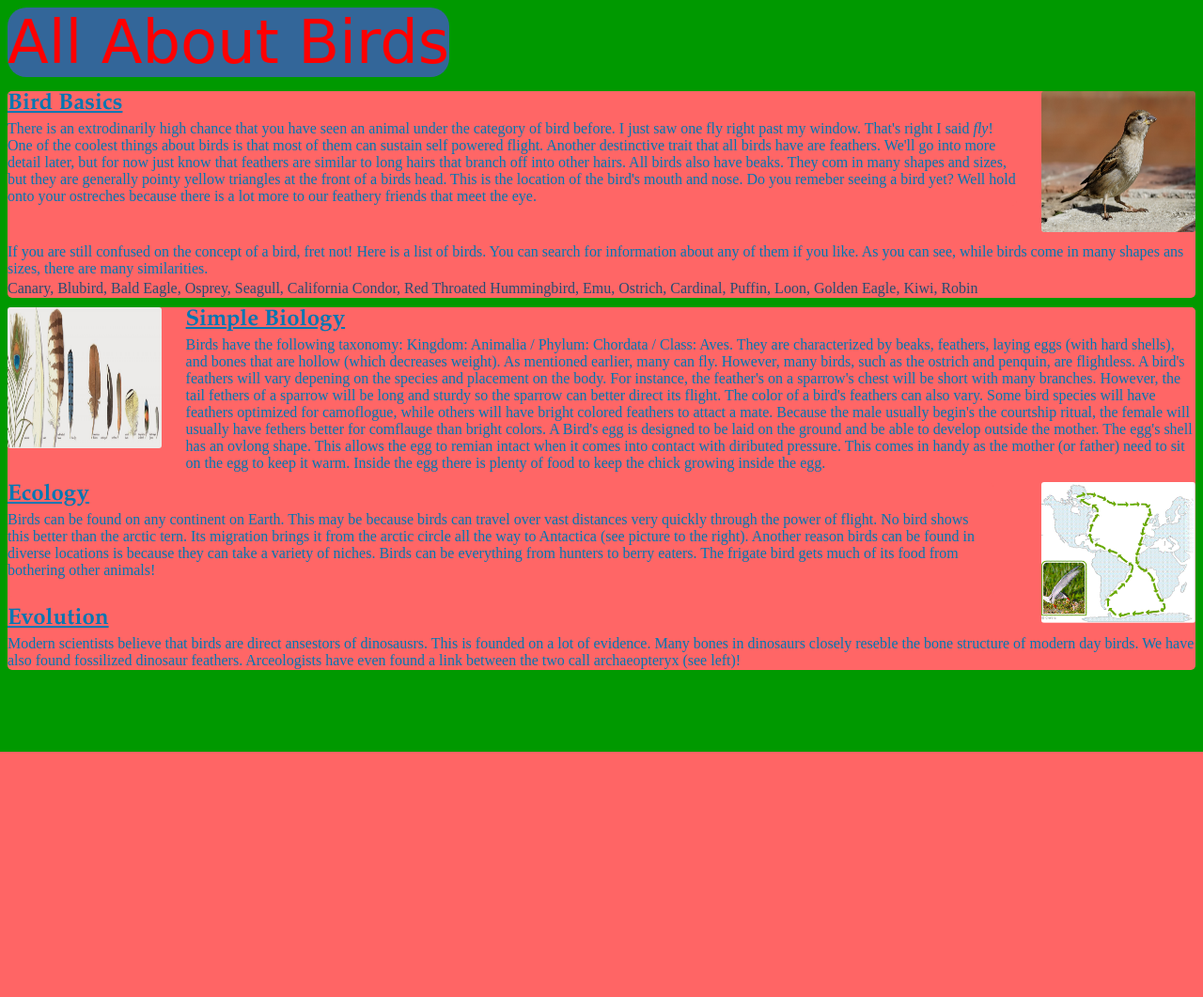
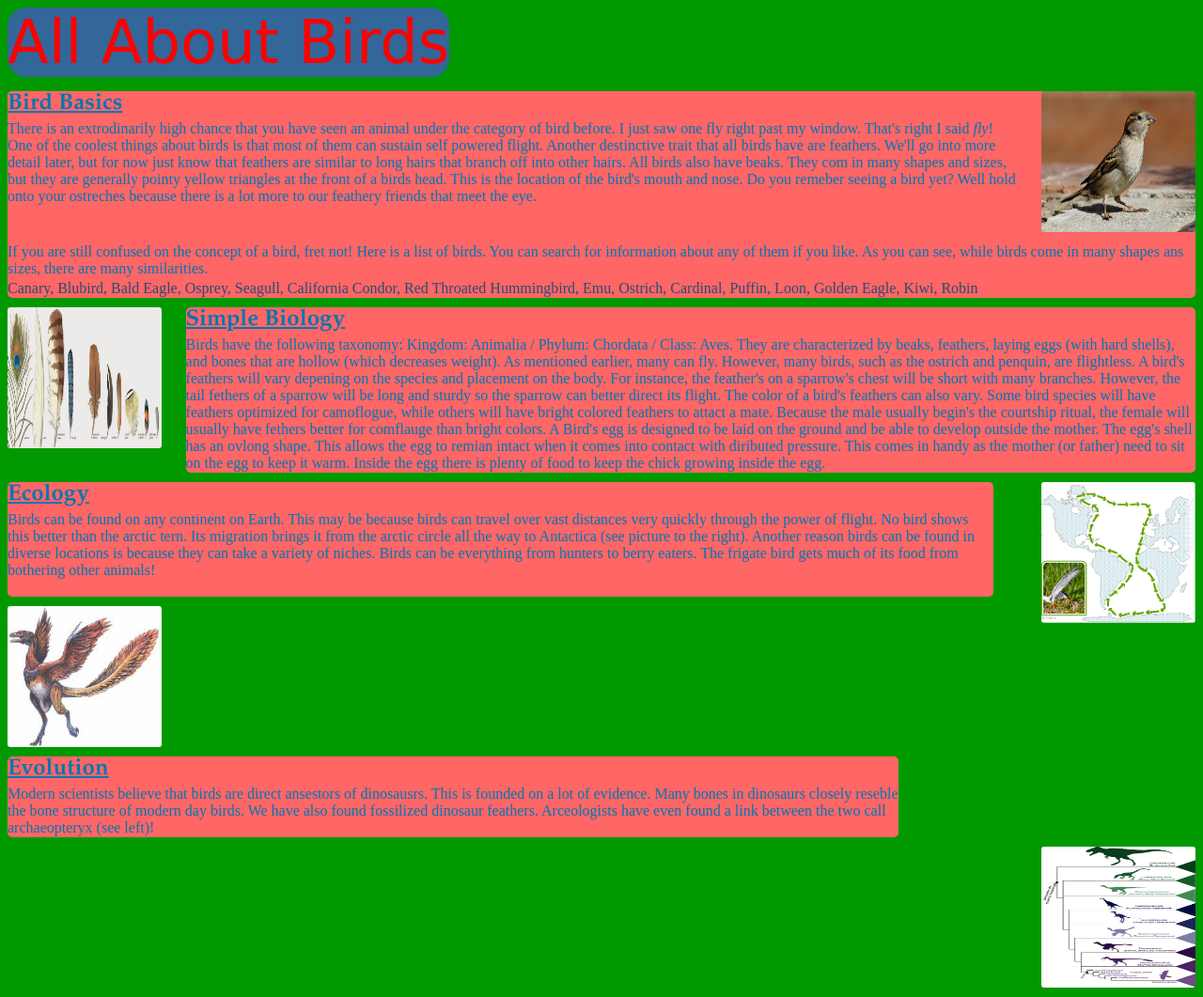
Before and after one commit to mgoldberg/StaticHTML2, a PHP site: page /StaticHTML2/ in a window 1280 px wide. Shown: the whole page at 94% size. Before the commit the page ends 800 px from the top, so only its background shows below. Run offline with PHP 8.4, Linux system fonts and the light colour scheme.

Commit message:
trying to fix things

```diff
--- a/index.php
+++ b/index.php
@@ -63,12 +63,14 @@
 		</div>
 		<img id = "right1" src="http://localhost/StaticHTML2/images/Picture4.png" height = "200px" width = "200px"/>
 
-		<div>
+		<img id = "left2" src="http://localhost/StaticHTML2/images/imgres.jpg" height = "200px" width = "200px"/>
+		<div id = "center">
 			<a id = "title1">Evolution</a>
 			<p>
 				Modern scientists believe that birds are direct ansestors of dinosausrs.  This is founded on a lot of evidence.  Many bones in dinosaurs closely reseble the bone structure of modern day birds.  We have also found fossilized dinosaur feathers.  Arceologists have even found a link between the two call archaeopteryx (see left)!
 			</p>
 		</div>
+		<img id = "right1" src="http://localhost/StaticHTML2/images/dinosaur-bird-family-tree.jpg" height = "200px" width = "200px"/>
 
 	</body>
 
--- a/stylesheet.css
+++ b/stylesheet.css
@@ -26,6 +26,9 @@
 		width:100%;
 	}
 	#shortened1{
+		width:100%;
+	}
+	#center{
 		width:100%;
 	}
 
@@ -61,6 +64,9 @@
 	#shortened1{
 		width:75%;
 	}
+	#center{
+		width:60%;
+	}
 
 }
 
@@ -92,6 +98,9 @@
 	#shortened1{
 		width:83%;
 	}
+	#center{
+		width:75%;
+	}
 
 }
 
@@ -103,7 +112,6 @@
 	background-color: #336699;
 	margin-bottom: 15px;
 	border-radius: 20px;
-	text-align: center;
 }
 
 p{
@@ -156,12 +164,12 @@
 
 #right1{
 	float: right;
-	clear: right;
+	//clear: right;
 }
 
 #left2{
 	float: left;
-	clear: left;
+	//clear: left;
 }
 
 #right2{
@@ -176,3 +184,8 @@
 #list{
 	color: #264d73;
 }
+
+#center{
+	clear: left;
+	//clear: right;
+}
```
